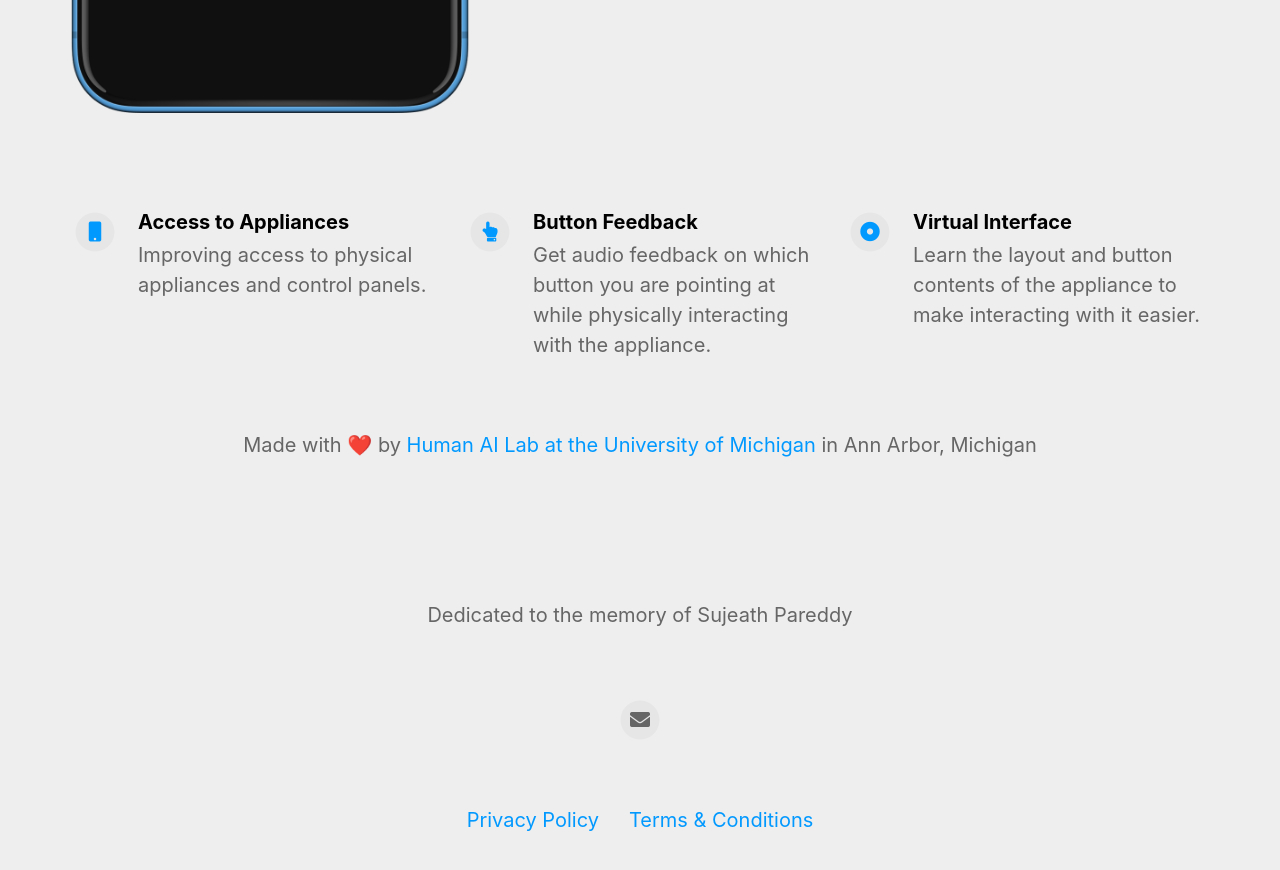
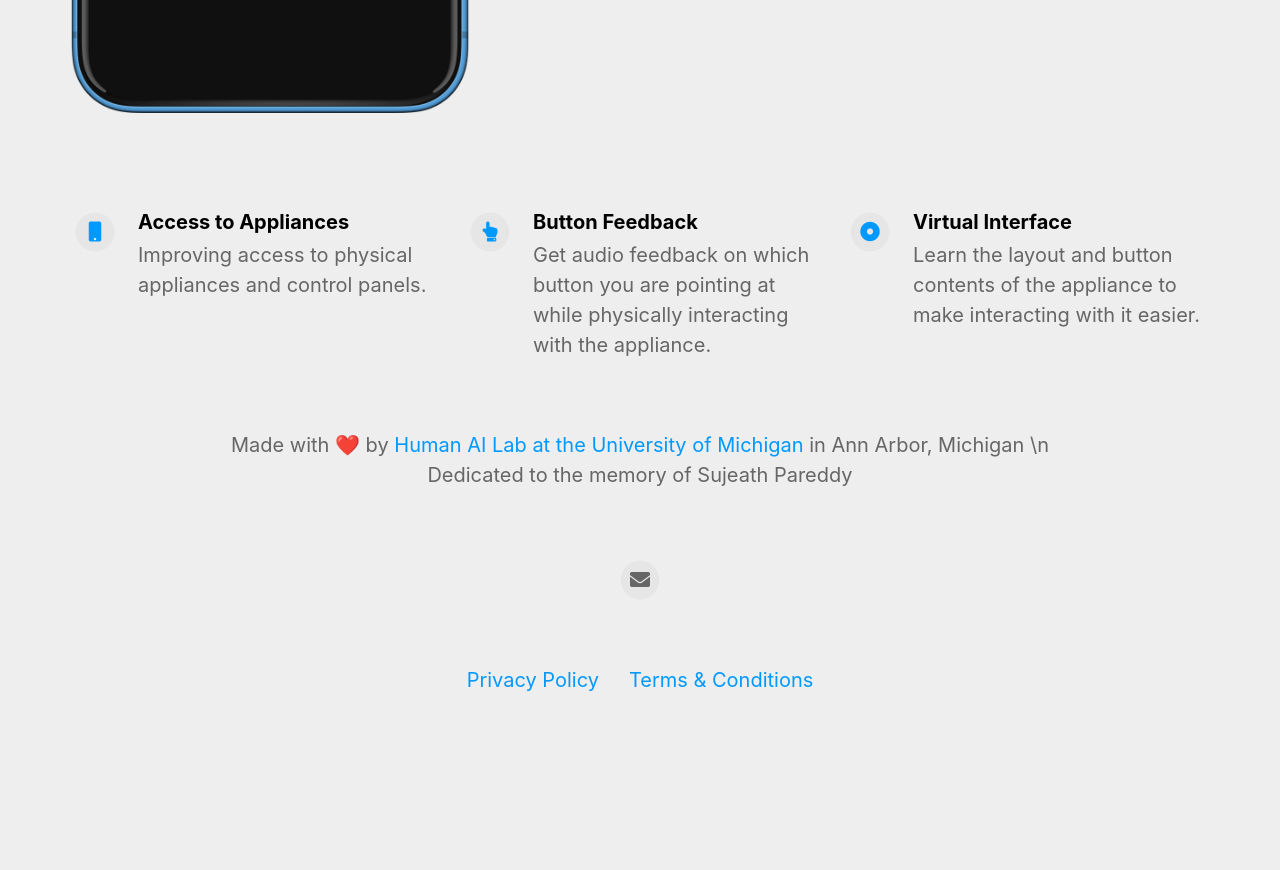
Before and after one commit to HumanAILab/vizlens-web, a Jekyll site: the page built from index.html, in a window 1280 px wide and 900 px high, scrolled down 872 px. Shown: the top 870 px of the window. Built offline with Jekyll 4.4.1, drawn with Linux system fonts in a browser that asks for light colours; nearby versions of some CDN libraries; after the commit the page ends 1632 px from its top, so only the background shows below that.

Commit message:
Update footer.html

```diff
--- a/_includes/footer.html
+++ b/_includes/footer.html
@@ -1,7 +1,7 @@
 <footer>
 	{% if site.your_name %}
-	<p class="footerText">Made with ❤️ by {% if site.your_link %}<a href="{{ site.your_link }}">{% endif %}{{ site.your_name }}{% if site.your_link %}</a>{% endif %}{% if site.your_city %} in {{ site.your_city }}{% endif %}</p>
-	<p class="footerText">Dedicated to the memory of Sujeath Pareddy</p>
+	<p class="footerText">Made with ❤️ by {% if site.your_link %}<a href="{{ site.your_link }}">{% endif %}{{ site.your_name }}{% if site.your_link %}</a>{% endif %}{% if site.your_city %} in {{ site.your_city }}{% endif %}
+	\n <br>  Dedicated to the memory of Sujeath Pareddy</p>
 	{% endif %}
 	<div class="footerIcons">
 
```
